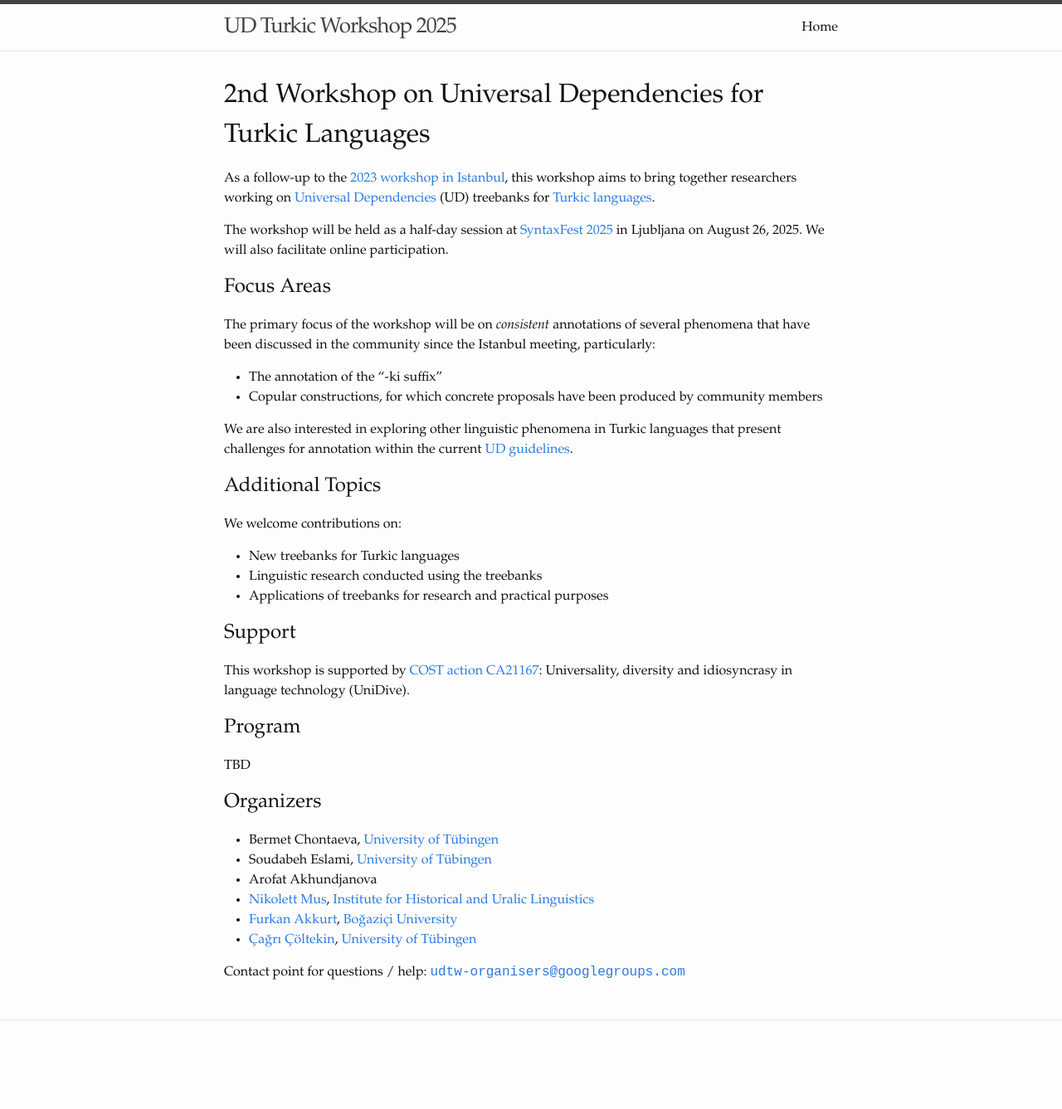
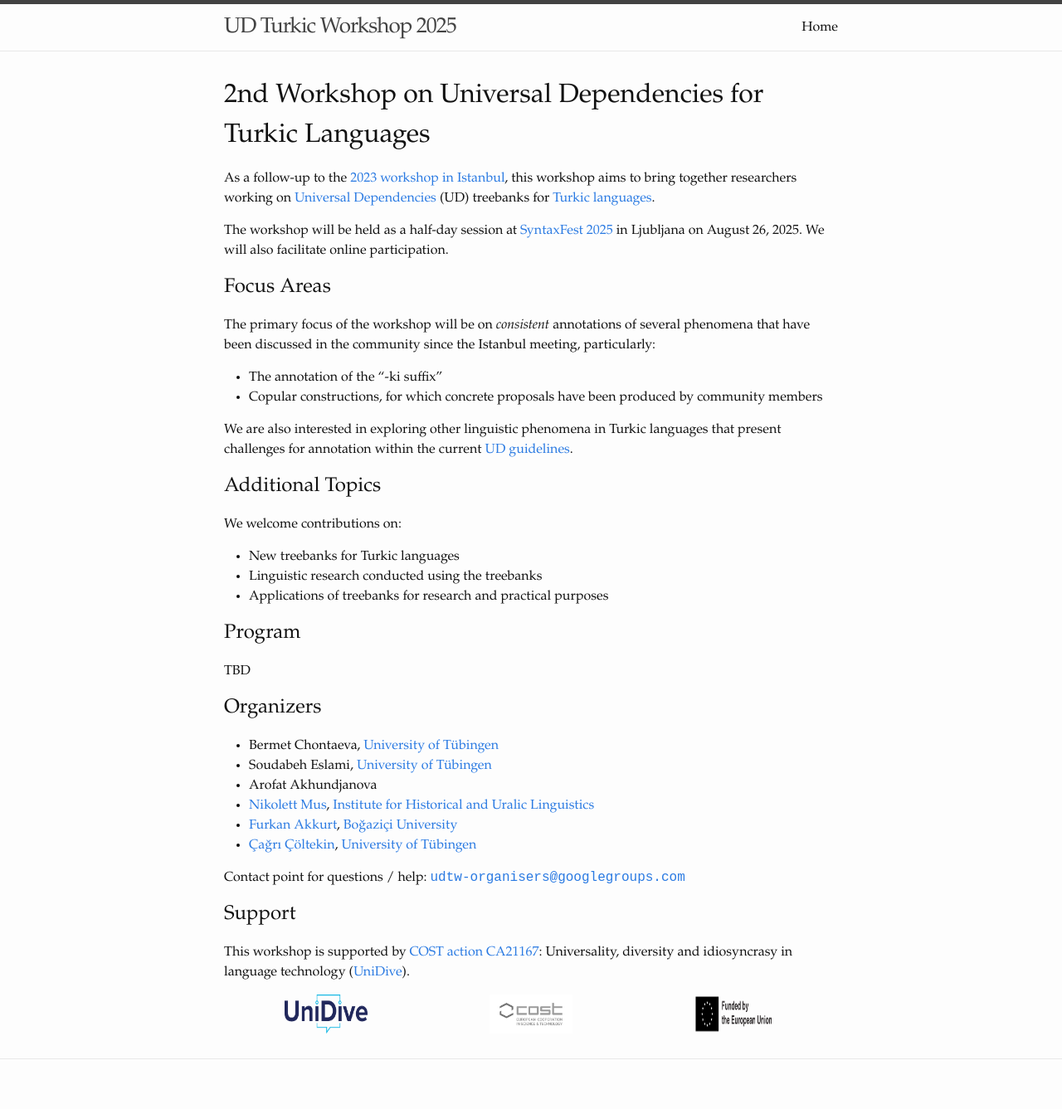
Before and after one commit to ud-turkic/udtw25, a Jekyll site: the page built from index.md, in a window 1280 px wide. Shown: the whole page at 83% size. Built offline with Jekyll 4.4.1, drawn with Linux system fonts in a browser that asks for light colours; before the commit the page ends 1290 px from its top, so only the background shows below that.

Commit message:
acknowledge unidive, cost and horizon europe

```diff
--- a/index.md
+++ b/index.md
@@ -44,3 +40,13 @@ TBD
 - [Çağrı Çöltekin](http://coltekin.net/cagri/), [University of Tübingen](https://uni-tuebingen.de/en/)
 
 Contact point for questions / help: <tt>[udtw-organisers@googlegroups.com](mailto:udtw-organisers@googlegroups.com)</tt>
+
+## Support
+
+This workshop is supported by [COST action CA21167](https://www.cost.eu/actions/CA21167/): Universality, diversity and idiosyncrasy in language technology ([UniDive](https://unidive.lisn.upsaclay.fr/)).
+
+<div style="display: flex; justify-content: space-around;">
+  <img src="assets/logos/UniDive.png" alt="UniDive logo" style="max-width: 100px; height: auto;">
+  <img src="assets/logos/COST.jpg" alt="COST logo" style="max-width: 100px; height: auto;">
+  <img src="assets/logos/Horizon_Europe.png" alt="Horizon Europe logo" style="max-width: 100px; height: auto;">
+</div>
```
Also changed, not shown: other parts of index.md (+0 -4 lines), assets/logos/COST.jpg (added), assets/logos/Horizon_Europe.png (added), assets/logos/UniDive.png (added).
